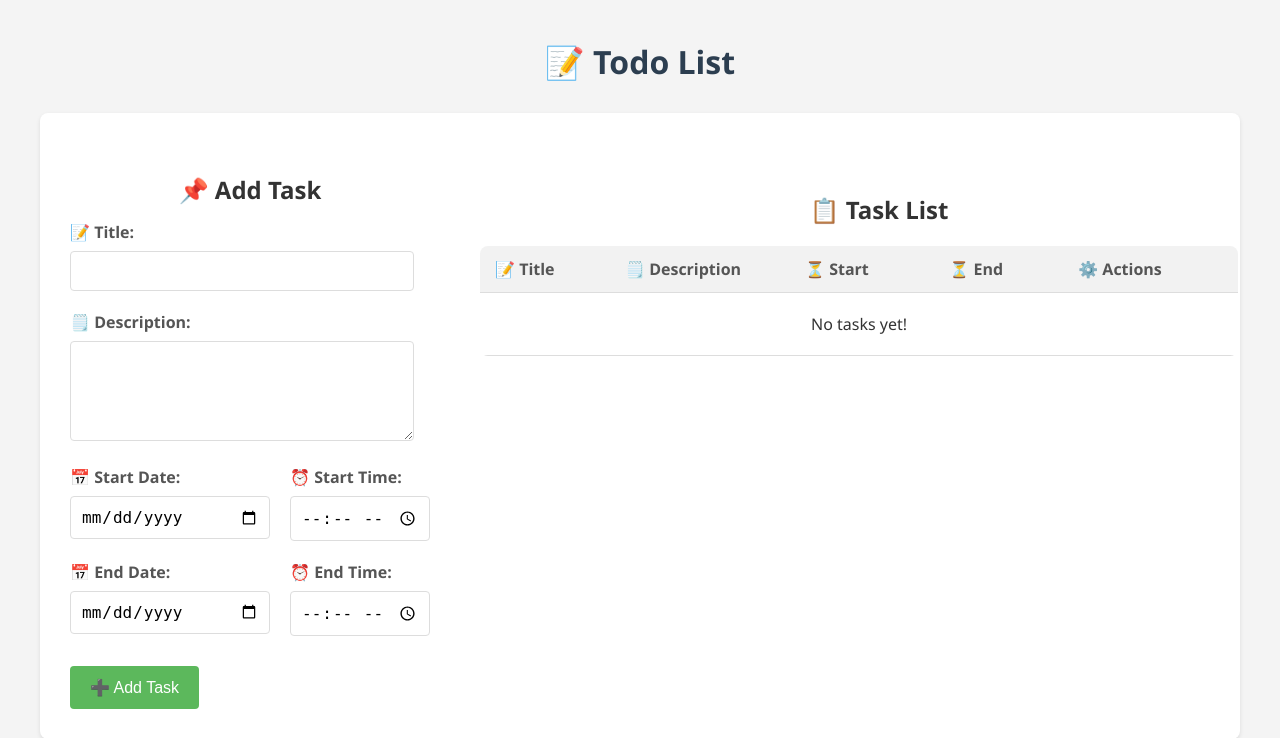
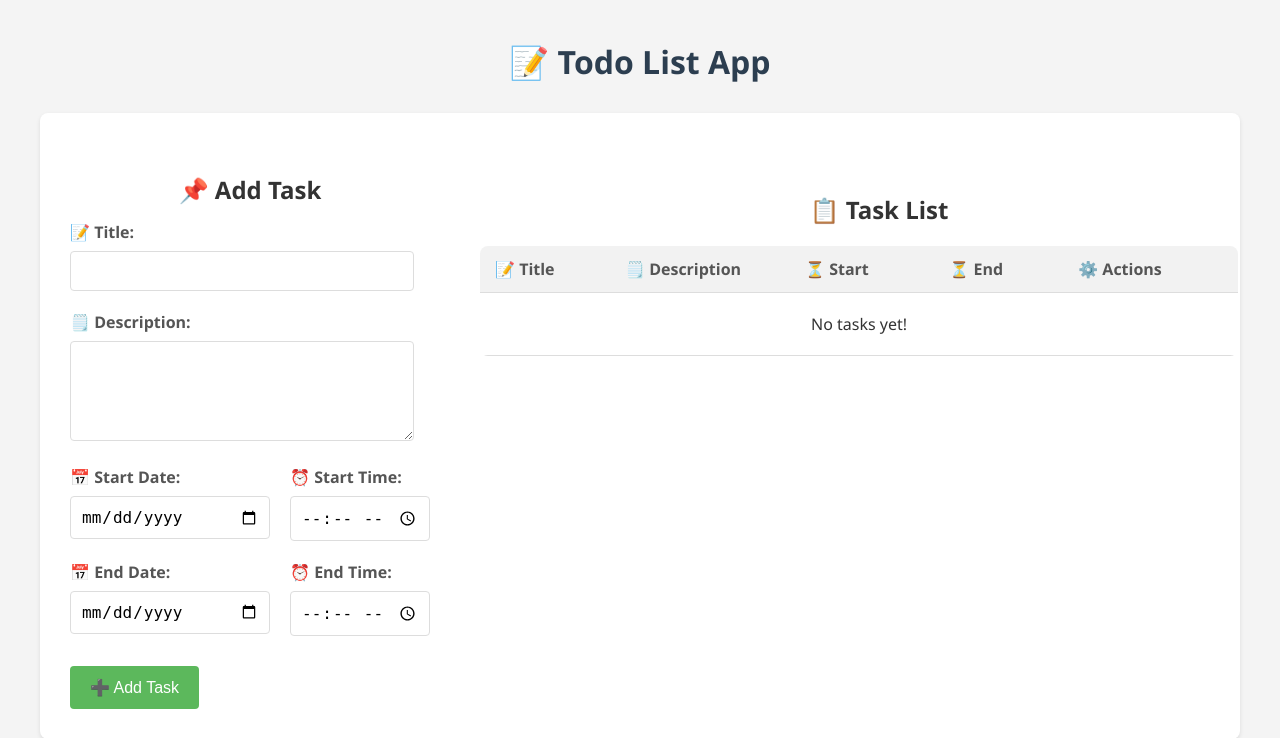
Before and after one commit to arvindhvetri/2Tier-ToDoApp-Deployment, a Flask app: page / in a window 1280 px wide. Shown: the top 738 px of the page. Run offline with Flask 3, Linux system fonts and the light colour scheme; data that the repository does not hold is empty; some libraries are stand-ins or nearby versions.

Commit message:
Update index.html

```diff
--- a/templates/index.html
+++ b/templates/index.html
@@ -7,7 +7,7 @@
     <link rel="stylesheet" href="{{ url_for('static', filename='style.css') }}">
 </head>
 <body>
-    <h1>📝 Todo List</h1>
+    <h1>📝 Todo List App</h1>
     <div class="container">
         <div class="form-col">
             <h2>{{ '📌 Edit Task' if task else '📌 Add Task' }}</h2>
```
